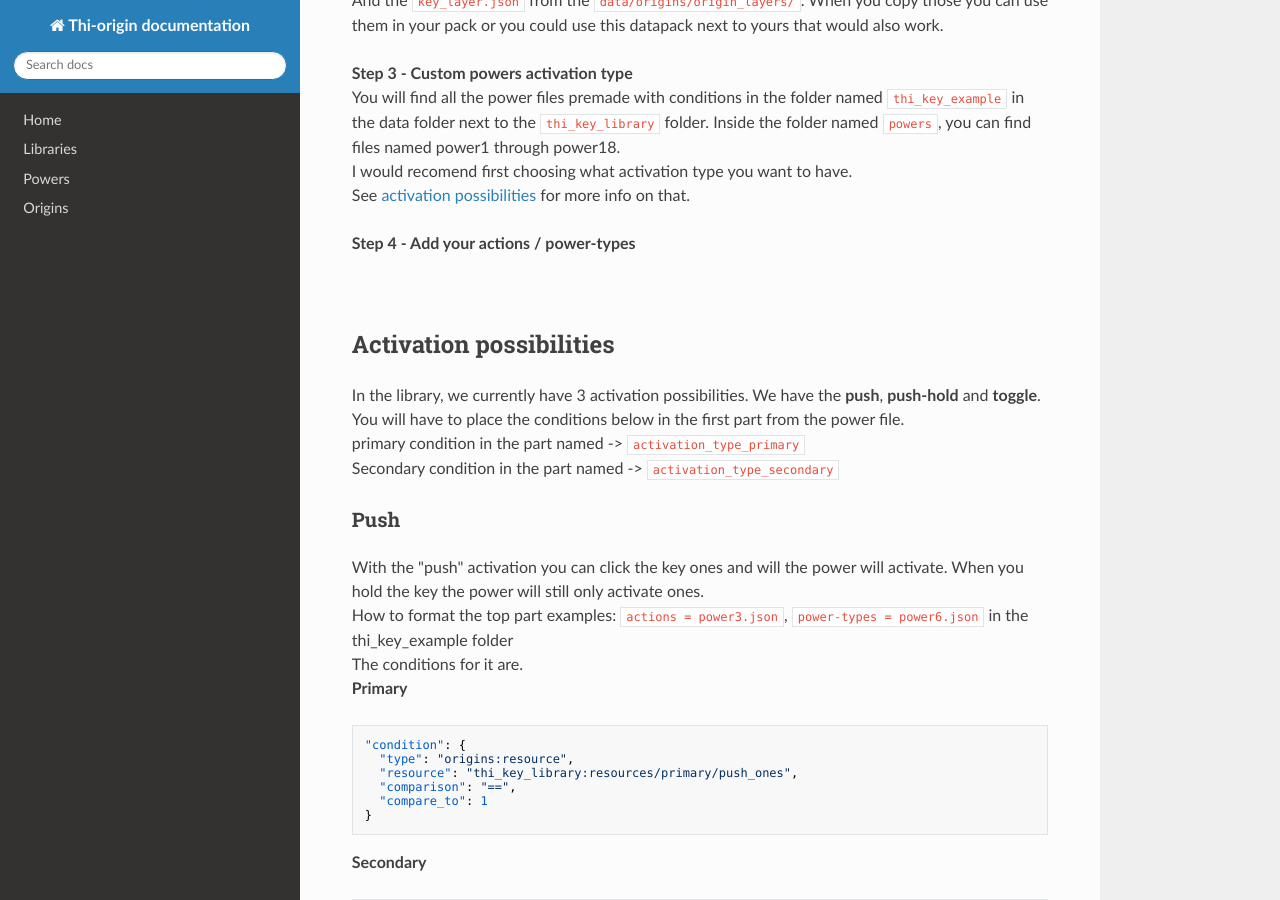
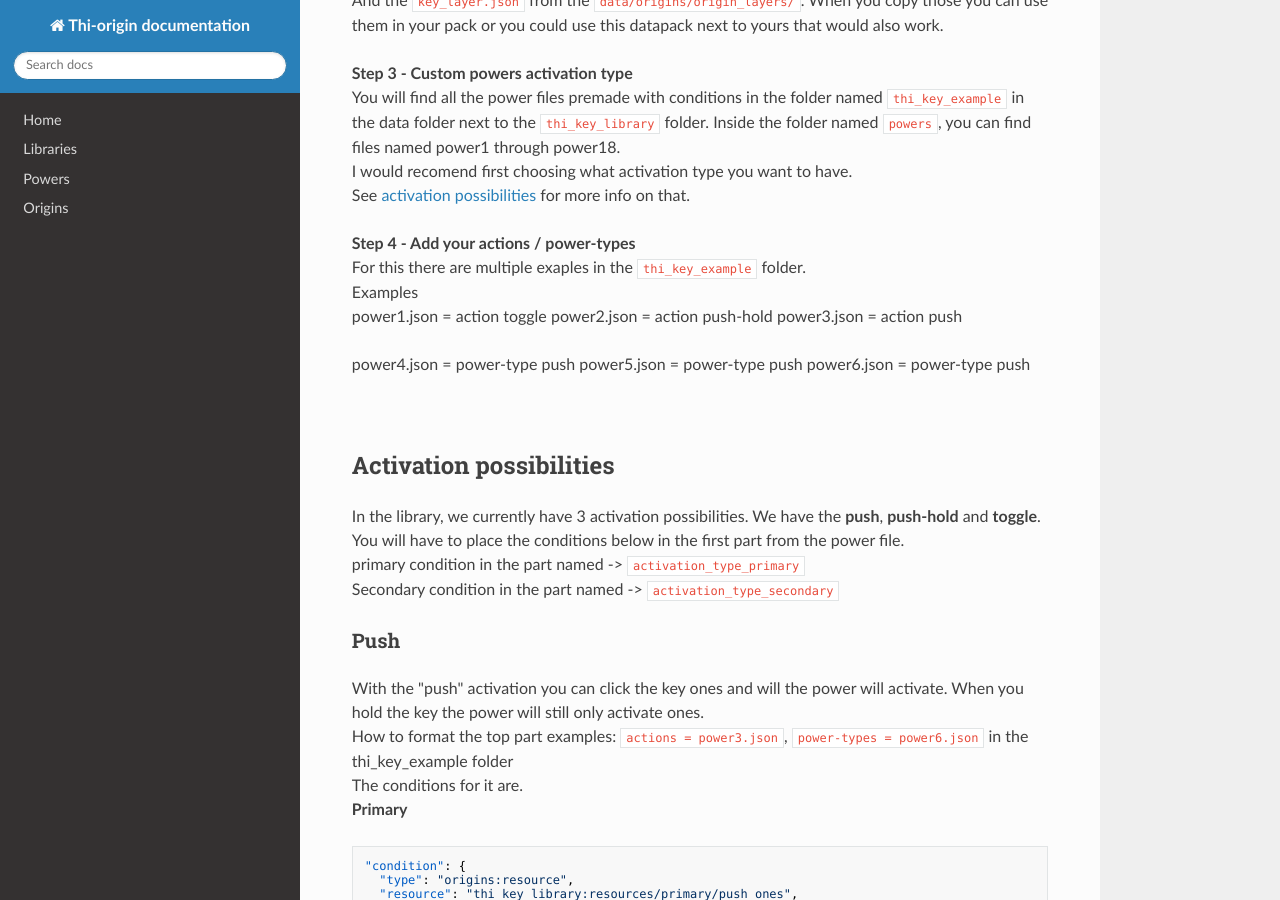
Before and after one commit to MisionThi/thi-origins-stuff, an MkDocs documentation site: the page built from docs/thi_key_library.md, in a window 1280 px wide and 900 px high, scrolled down 566 px. Built offline with MkDocs 1.6.1, drawn with Linux system fonts in a browser that asks for light colours; nearby versions of some CDN libraries.

Commit message:
Update thi_key_library.md

```diff
--- a/docs/thi_key_library.md
+++ b/docs/thi_key_library.md
@@ -31,7 +31,15 @@ I would recomend first choosing what activation type you want to have. <br />
 See [activation possibilities](#activation-possibilities) for more info on that. <br />
 
 **Step 4 - Add your actions / power-types** <br />
+For this there are multiple exaples in the `thi_key_example` folder. <br />
+Examples <br/>
+power1.json =  action toggle
+power2.json =  action push-hold
+power3.json =  action push
 
+power4.json =  power-type push
+power5.json =  power-type push
+power6.json =  power-type push
 
 <br />
 ## Activation possibilities
```
